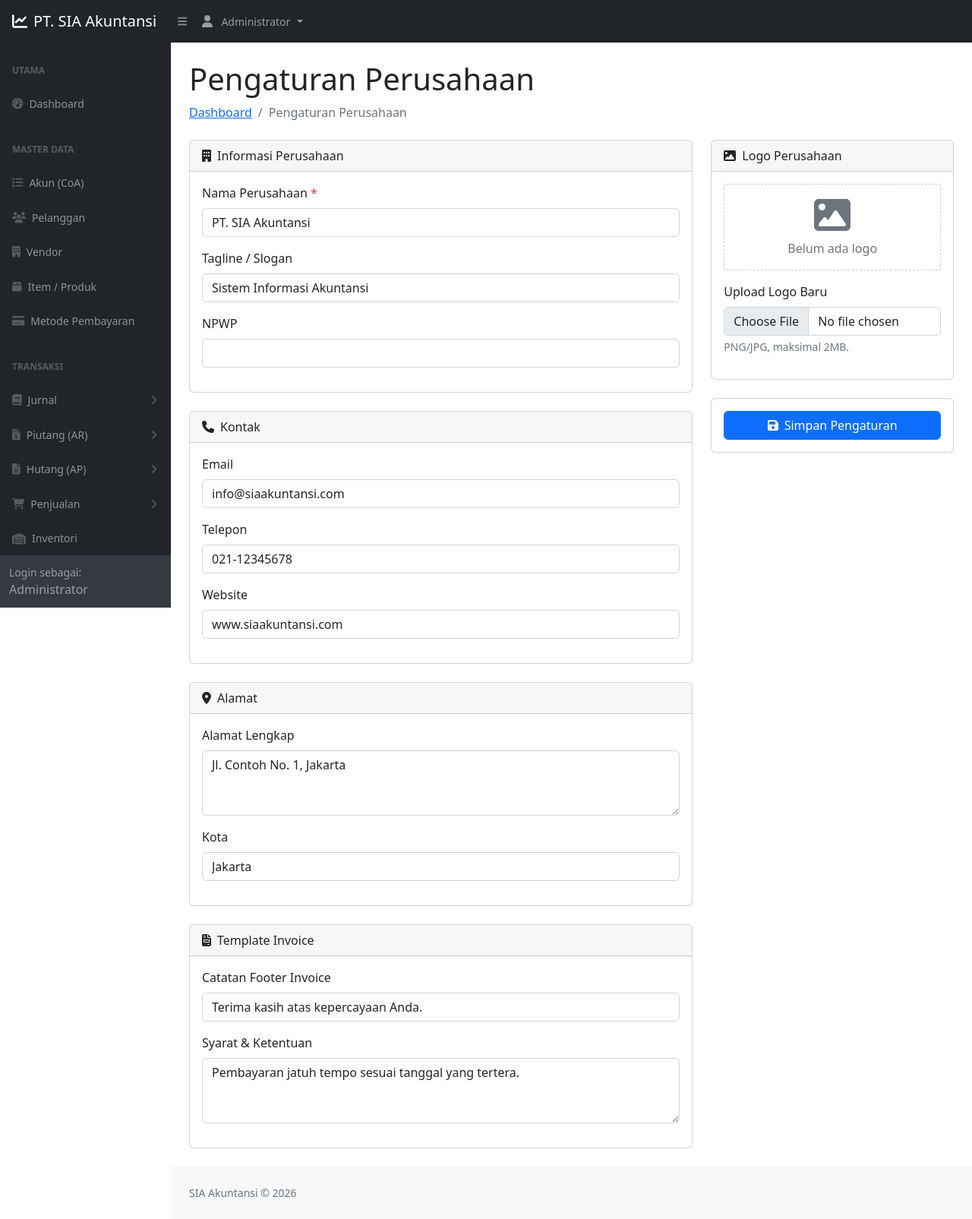
After one commit to administrasibisnisclaude-max/sia-akuntansi, a Laravel app: page /settings in a window 1280 px wide. The commit adds this page. Shown: the whole page at 76% size. Run offline with Laravel 12, Linux system fonts and the light colour scheme; a user stored in the database is signed in; data comes from the database, SQL or seed files in the repository; some libraries are stand-ins or nearby versions.

Commit message:
feat: tambah halaman pengaturan perusahaan (nama, logo, kontak, alamat)

```diff
--- /dev/null
+++ b/app/Http/Controllers/SettingController.php
@@ -0,0 +1,61 @@
+<?php
+
+namespace App\Http\Controllers;
+
+use App\Models\CompanySetting;
+use Illuminate\Http\Request;
+use Illuminate\Support\Facades\Cache;
+use Illuminate\Support\Facades\Storage;
+
+class SettingController extends Controller
+{
+    public function index()
+    {
+        $settings = CompanySetting::all()->pluck('value', 'key');
+        return view('settings.index', compact('settings'));
+    }
+
+    public function update(Request $request)
+    {
+        $request->validate([
+            'company_name'    => 'required|string|max:100',
+            'company_email'   => 'nullable|email|max:100',
+            'company_phone'   => 'nullable|string|max:30',
+            'company_address' => 'nullable|string|max:255',
+            'company_city'    => 'nullable|string|max:100',
+            'company_website' => 'nullable|string|max:100',
+            'company_npwp'    => 'nullable|string|max:30',
+            'company_tagline' => 'nullable|string|max:150',
+            'invoice_footer'  => 'nullable|string|max:255',
+            'invoice_terms'   => 'nullable|string|max:500',
+            'company_logo'    => 'nullable|image|mimes:png,jpg,jpeg|max:2048',
+        ]);
+
+        // Handle logo upload
+        if ($request->hasFile('company_logo')) {
+            $oldLogo = CompanySetting::get('company_logo');
+            if ($oldLogo && Storage::disk('public')->exists($oldLogo)) {
+                Storage::disk('public')->delete($oldLogo);
+            }
+            $path = $request->file('company_logo')->store('logos', 'public');
+            CompanySetting::updateOrCreate(['key' => 'company_logo'], ['value' => $path]);
+        }
+
+        $fields = [
+            'company_name', 'company_tagline', 'company_address', 'company_city',
+            'company_phone', 'company_email', 'company_website', 'company_npwp',
+            'invoice_footer', 'invoice_terms',
+        ];
+
+        foreach ($fields as $field) {
+            CompanySetting::updateOrCreate(
+                ['key' => $field],
+                ['value' => $request->input($field, '')]
+            );
+        }
+
+        Cache::forget('company_settings');
+
+        return back()->with('success', 'Pengaturan perusahaan berhasil disimpan.');
+    }
+}
--- /dev/null
+++ b/app/Models/CompanySetting.php
@@ -0,0 +1,20 @@
+<?php
+
+namespace App\Models;
+
+use Illuminate\Database\Eloquent\Model;
+
+class CompanySetting extends Model
+{
+    protected $fillable = ['key', 'value'];
+
+    public static function get(string $key, string $default = ''): string
+    {
+        return static::where('key', $key)->value('value') ?? $default;
+    }
+
+    public static function all_settings(): array
+    {
+        return static::all()->pluck('value', 'key')->toArray();
+    }
+}
--- a/app/Providers/AppServiceProvider.php
+++ b/app/Providers/AppServiceProvider.php
@@ -3,6 +3,8 @@
 namespace App\Providers;
 
 use Illuminate\Support\Facades\Blade;
+use Illuminate\Support\Facades\Cache;
+use Illuminate\Support\Facades\View;
 use Illuminate\Support\ServiceProvider;
 
 class AppServiceProvider extends ServiceProvider
@@ -11,6 +13,13 @@ class AppServiceProvider extends ServiceProvider
 
     public function boot(): void
     {
+        View::composer('*', function ($view) {
+            $company = Cache::remember('company_settings', 3600, function () {
+                return \App\Models\CompanySetting::all()->pluck('value', 'key');
+            });
+            $view->with('company', $company);
+        });
+
         Blade::directive('active', function ($expression) {
             return "<?php echo (request()->routeIs($expression)) ? 'active' : ''; ?>";
         });
--- a/database/seeders/DatabaseSeeder.php
+++ b/database/seeders/DatabaseSeeder.php
@@ -12,6 +12,7 @@ class DatabaseSeeder extends Seeder
             UserSeeder::class,
             AccountSeeder::class,
             PaymentMethodSeeder::class,
+            CompanySettingSeeder::class,
         ]);
     }
 }
--- a/resources/views/layouts/app.blade.php
+++ b/resources/views/layouts/app.blade.php
@@ -32,7 +32,7 @@
     {{-- Top Navbar --}}
     <nav class="sb-topnav navbar navbar-expand navbar-dark bg-dark">
         <a class="navbar-brand ps-3" href="{{ route('dashboard') }}">
-            <i class="fas fa-chart-line me-2"></i>SIA Akuntansi
+            <i class="fas fa-chart-line me-2"></i>{{ $company['company_name'] ?? 'SIA Akuntansi' }}
         </a>
         <button class="btn btn-link btn-sm order-1 order-lg-0 me-4 me-lg-0" id="sidebarToggle">
             <i class="fas fa-bars"></i>
@@ -205,6 +205,13 @@
                             Laporan Lingkungan
                         </a>
 
+                        {{-- Sistem --}}
+                        <div class="sb-sidenav-menu-heading">Sistem</div>
+                        <a class="nav-link @active('settings.*')" href="{{ route('settings.index') }}">
+                            <div class="sb-nav-link-icon"><i class="fas fa-cog"></i></div>
+                            Pengaturan Perusahaan
+                        </a>
+
                     </div>
                 </div>
                 <div class="sb-sidenav-footer">
--- /dev/null
+++ b/resources/views/settings/index.blade.php
@@ -0,0 +1,141 @@
+@extends('layouts.app')
+
+@section('title', 'Pengaturan Perusahaan')
+
+@section('content')
+<form method="POST" action="{{ route('settings.update') }}" enctype="multipart/form-data">
+    @csrf
+    <div class="row">
+        {{-- Left Column --}}
+        <div class="col-lg-8">
+
+            {{-- Informasi Perusahaan --}}
+            <div class="card mb-4">
+                <div class="card-header"><i class="fas fa-building me-2"></i>Informasi Perusahaan</div>
+                <div class="card-body">
+                    <div class="mb-3">
+                        <label class="form-label">Nama Perusahaan <span class="text-danger">*</span></label>
+                        <input type="text" name="company_name" class="form-control @error('company_name') is-invalid @enderror"
+                               value="{{ old('company_name', $settings['company_name'] ?? '') }}" required>
+                        @error('company_name')<div class="invalid-feedback">{{ $message }}</div>@enderror
+                    </div>
+                    <div class="mb-3">
+                        <label class="form-label">Tagline / Slogan</label>
+                        <input type="text" name="company_tagline" class="form-control @error('company_tagline') is-invalid @enderror"
+                               value="{{ old('company_tagline', $settings['company_tagline'] ?? '') }}">
+                        @error('company_tagline')<div class="invalid-feedback">{{ $message }}</div>@enderror
+                    </div>
+                    <div class="mb-3">
+                        <label class="form-label">NPWP</label>
+                        <input type="text" name="company_npwp" class="form-control @error('company_npwp') is-invalid @enderror"
+                               value="{{ old('company_npwp', $settings['company_npwp'] ?? '') }}">
+                        @error('company_npwp')<div class="invalid-feedback">{{ $message }}</div>@enderror
+                    </div>
+                </div>
+            </div>
+
+            {{-- Kontak --}}
+            <div class="card mb-4">
+                <div class="card-header"><i class="fas fa-phone me-2"></i>Kontak</div>
+                <div class="card-body">
+                    <div class="mb-3">
+                        <label class="form-label">Email</label>
+                        <input type="email" name="company_email" class="form-control @error('company_email') is-invalid @enderror"
+                               value="{{ old('company_email', $settings['company_email'] ?? '') }}">
+                        @error('company_email')<div class="invalid-feedback">{{ $message }}</div>@enderror
+                    </div>
+                    <div class="mb-3">
+                        <label class="form-label">Telepon</label>
+                        <input type="text" name="company_phone" class="form-control @error('company_phone') is-invalid @enderror"
+                               value="{{ old('company_phone', $settings['company_phone'] ?? '') }}">
+                        @error('company_phone')<div class="invalid-feedback">{{ $message }}</div>@enderror
+                    </div>
+                    <div class="mb-3">
+                        <label class="form-label">Website</label>
+                        <input type="text" name="company_website" class="form-control @error('company_website') is-invalid @enderror"
+                               value="{{ old('company_website', $settings['company_website'] ?? '') }}">
+                        @error('company_website')<div class="invalid-feedback">{{ $message }}</div>@enderror
+                    </div>
+                </div>
+            </div>
+
+            {{-- Alamat --}}
+            <div class="card mb-4">
+                <div class="card-header"><i class="fas fa-map-marker-alt me-2"></i>Alamat</div>
+                <div class="card-body">
+                    <div class="mb-3">
+                        <label class="form-label">Alamat Lengkap</label>
+                        <textarea name="company_address" class="form-control @error('company_address') is-invalid @enderror" rows="3">{{ old('company_address', $settings['company_address'] ?? '') }}</textarea>
+                        @error('company_address')<div class="invalid-feedback">{{ $message }}</div>@enderror
+                    </div>
+                    <div class="mb-3">
+                        <label class="form-label">Kota</label>
+                        <input type="text" name="company_city" class="form-control @error('company_city') is-invalid @enderror"
+                               value="{{ old('company_city', $settings['company_city'] ?? '') }}">
+                        @error('company_city')<div class="invalid-feedback">{{ $message }}</div>@enderror
+                    </div>
+                </div>
+            </div>
+
+            {{-- Template Invoice --}}
+            <div class="card mb-4">
+                <div class="card-header"><i class="fas fa-file-invoice me-2"></i>Template Invoice</div>
+                <div class="card-body">
+                    <div class="mb-3">
+                        <label class="form-label">Catatan Footer Invoice</label>
+                        <input type="text" name="invoice_footer" class="form-control @error('invoice_footer') is-invalid @enderror"
+                               value="{{ old('invoice_footer', $settings['invoice_footer'] ?? '') }}">
+                        @error('invoice_footer')<div class="invalid-feedback">{{ $message }}</div>@enderror
+                    </div>
+                    <div class="mb-3">
+                        <label class="form-label">Syarat &amp; Ketentuan</label>
+                        <textarea name="invoice_terms" class="form-control @error('invoice_terms') is-invalid @enderror" rows="3">{{ old('invoice_terms', $settings['invoice_terms'] ?? '') }}</textarea>
+                        @error('invoice_terms')<div class="invalid-feedback">{{ $message }}</div>@enderror
+                    </div>
+                </div>
+            </div>
+
+        </div>
+
+        {{-- Right Column --}}
+        <div class="col-lg-4">
+
+            {{-- Logo Perusahaan --}}
+            <div class="card mb-4">
+                <div class="card-header"><i class="fas fa-image me-2"></i>Logo Perusahaan</div>
+                <div class="card-body">
+                    @if(!empty($settings['company_logo']))
+                        <div class="mb-3 text-center">
+                            <img src="{{ asset('storage/' . $settings['company_logo']) }}"
+                                 alt="Logo Perusahaan" class="img-fluid" style="max-height:120px; border:1px solid #ddd; padding:4px; border-radius:4px;">
+                            <div class="small text-muted mt-1">Logo saat ini</div>
+                        </div>
+                    @else
+                        <div class="mb-3 text-center text-muted py-3" style="border:1px dashed #ccc; border-radius:4px;">
+                            <i class="fas fa-image fa-3x mb-2"></i><br>
+                            Belum ada logo
+                        </div>
+                    @endif
+                    <div class="mb-3">
+                        <label class="form-label">Upload Logo Baru</label>
+                        <input type="file" name="company_logo" class="form-control @error('company_logo') is-invalid @enderror"
+                               accept="image/png,image/jpg,image/jpeg">
+                        <div class="form-text">PNG/JPG, maksimal 2MB.</div>
+                        @error('company_logo')<div class="invalid-feedback">{{ $message }}</div>@enderror
+                    </div>
+                </div>
+            </div>
+
+            {{-- Save Button --}}
+            <div class="card mb-4">
+                <div class="card-body">
+                    <button type="submit" class="btn btn-primary w-100">
+                        <i class="fas fa-save me-2"></i>Simpan Pengaturan
+                    </button>
+                </div>
+            </div>
+
+        </div>
+    </div>
+</form>
+@endsection
--- a/routes/web.php
+++ b/routes/web.php
@@ -11,6 +11,7 @@ use App\Http\Controllers\{
     ReportController,
 };
 use App\Http\Controllers\AR\InvoiceController as ArInvoiceController;
+use App\Http\Controllers\SettingController;
 use App\Http\Controllers\Sales\QuotationController;
 use App\Http\Controllers\Sales\SalesInvoiceController;
 use App\Http\Controllers\Sales\ReceiptController;
@@ -75,6 +76,10 @@ Route::middleware(['auth', 'verified'])->group(function () {
         Route::post('adjustment', [MovementController::class, 'adjustment'])->name('adjustment');
     });
 
+    // Pengaturan
+    Route::get('settings', [SettingController::class, 'index'])->name('settings.index');
+    Route::post('settings', [SettingController::class, 'update'])->name('settings.update');
+
     // Laporan
     Route::prefix('reports')->name('reports.')->group(function () {
         Route::get('trial-balance',    [ReportController::class, 'trialBalance'])->name('trial-balance');
```
Also changed, not shown: database/seeders/CompanySettingSeeder.php (added, +33 -0 lines), resources/views/ar/invoices/pdf.blade.php (+14 -1 lines), resources/views/sales/invoices/pdf.blade.php (+14 -1 lines), resources/views/sales/quotations/pdf.blade.php (+14 -1 lines), database/migrations/2024_05_01_000001_create_company_settings_table.php (added).
